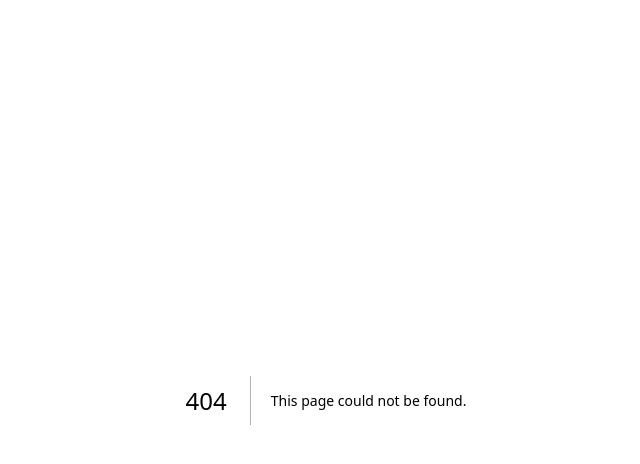
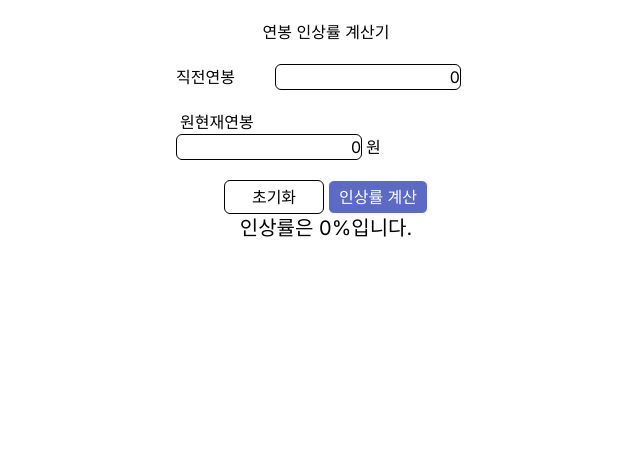
Before and after one commit to powerku/salary-calc-fe, a Next.js app: page /increaseRate in a window 1280 px wide. Before the commit this address had no page. Shown: the top 464 px of the page, without its empty margins (314-954 px from the left). Built offline with nearby package versions, Linux system fonts and the light colour scheme.

Commit message:
project init

```diff
--- a/src/app/globals.css
+++ b/src/app/globals.css
@@ -2,26 +2,20 @@
 @tailwind components;
 @tailwind utilities;
 
-:root {
-  --foreground-rgb: 0, 0, 0;
-  --background-start-rgb: 214, 219, 220;
-  --background-end-rgb: 255, 255, 255;
-}
-
-@media (prefers-color-scheme: dark) {
-  :root {
-    --foreground-rgb: 255, 255, 255;
-    --background-start-rgb: 0, 0, 0;
-    --background-end-rgb: 0, 0, 0;
-  }
+html {
+    height: 100%;
 }
 
 body {
-  color: rgb(var(--foreground-rgb));
-  background: linear-gradient(
-      to bottom,
-      transparent,
-      rgb(var(--background-end-rgb))
-    )
-    rgb(var(--background-start-rgb));
+    height: 100%;
 }
+
+
+input[type='number'] {
+    -moz-appearance:textfield;
+}
+
+input::-webkit-outer-spin-button,
+input::-webkit-inner-spin-button {
+    -webkit-appearance: none;
+}
--- /dev/null
+++ b/src/app/increaseRate/layout.tsx
@@ -0,0 +1,24 @@
+import type { Metadata } from 'next'
+import { Inter } from 'next/font/google'
+import Header from "@/components/Header";
+
+const inter = Inter({ subsets: ['latin'] })
+
+export const metadata: Metadata = {
+  title: '인상률 계산기',
+  description: '인상률 계산기',
+}
+
+export default function RootLayout({
+  children,
+}: {
+  children: React.ReactNode
+}) {
+  return (
+    <html lang="en">
+      <body className={inter.className}>
+      <Header title="연봉 인상률 계산기" />
+      {children}</body>
+    </html>
+  )
+}
--- /dev/null
+++ b/src/app/increaseRate/page.tsx
@@ -0,0 +1,48 @@
+"use client";
+import {useState} from "react";
+import NumericTextBox from "@/components/NumericTextBox";
+
+export default function Home() {
+        const [beforeSalary, setBeforeSalary] = useState('0');
+        const [afterSalary, setAfterSalary] = useState('0');
+        const [rate, setRate] = useState(0);
+
+        const calcBtnClickHandler = () => {
+            const before = Number(beforeSalary.replaceAll(',', ''));
+            const after = Number(afterSalary.replaceAll(',', ''));
+
+            if (before < 1 || after < 1) {
+                alert("값을 입력해주세요.");
+                return;
+            }
+            setRate(Number(((after - before) / before * 100).toFixed(2)));
+        }
+        const resetBtnClickHandler = () => {
+            setBeforeSalary('0');
+            setAfterSalary('0');
+            setRate(0);
+        }
+
+        return (
+        <>
+            <div className="w-full">
+                <form className="my-0 mx-auto" style={{width: "300px"}}>
+                    <label className="mr-10">직전연봉</label>
+                    <NumericTextBox value={beforeSalary} setValue={setBeforeSalary}/>
+                    <span className="ml-1">원</span>
+                    <label className="mr-10">현재연봉</label>
+                    <NumericTextBox value={afterSalary} setValue={setAfterSalary}/>
+                    <span className="ml-1">원</span>
+                </form>
+                <div className="my-0 mx-auto text-center" style={{width: "300px"}}>
+                    <button onClick={resetBtnClickHandler} style={{width: "100px"}} className="border rounded-md p-1 text-center mr-1">초기화</button>
+                    <button onClick={calcBtnClickHandler} style={{width: "100px"}} className="border rounded-md p-1 text-center bg-primary text-white">인상률 계산</button>
+                </div>
+                <div className="my-0 mx-auto text-center" style={{width: "300px"}}>
+                    <p className="m-0 text-xl">인상률은 {rate}%입니다.</p>
+                </div>
+            </div>
+
+        </>
+    )
+}
--- a/src/app/page.tsx
+++ b/src/app/page.tsx
@@ -2,112 +2,6 @@ import Image from 'next/image'
 
 export default function Home() {
   return (
-    <main className="flex min-h-screen flex-col items-center justify-between p-24">
-      <div className="z-10 max-w-5xl w-full items-center justify-between font-mono text-sm lg:flex">
-        <p className="fixed left-0 top-0 flex w-full justify-center border-b border-gray-300 bg-gradient-to-b from-zinc-200 pb-6 pt-8 backdrop-blur-2xl dark:border-neutral-800 dark:bg-zinc-800/30 dark:from-inherit lg:static lg:w-auto  lg:rounded-xl lg:border lg:bg-gray-200 lg:p-4 lg:dark:bg-zinc-800/30">
-          Get started by editing&nbsp;
-          <code className="font-mono font-bold">src/app/page.tsx</code>
-        </p>
-        <div className="fixed bottom-0 left-0 flex h-48 w-full items-end justify-center bg-gradient-to-t from-white via-white dark:from-black dark:via-black lg:static lg:h-auto lg:w-auto lg:bg-none">
-          <a
-            className="pointer-events-none flex place-items-center gap-2 p-8 lg:pointer-events-auto lg:p-0"
-            href="https://vercel.com?utm_source=create-next-app&utm_medium=appdir-template&utm_campaign=create-next-app"
-            target="_blank"
-            rel="noopener noreferrer"
-          >
-            By{' '}
-            <Image
-              src="/vercel.svg"
-              alt="Vercel Logo"
-              className="dark:invert"
-              width={100}
-              height={24}
-              priority
-            />
-          </a>
-        </div>
-      </div>
-
-      <div className="relative flex place-items-center before:absolute before:h-[300px] before:w-[480px] before:-translate-x-1/2 before:rounded-full before:bg-gradient-radial before:from-white before:to-transparent before:blur-2xl before:content-[''] after:absolute after:-z-20 after:h-[180px] after:w-[240px] after:translate-x-1/3 after:bg-gradient-conic after:from-sky-200 after:via-blue-200 after:blur-2xl after:content-[''] before:dark:bg-gradient-to-br before:dark:from-transparent before:dark:to-blue-700 before:dark:opacity-10 after:dark:from-sky-900 after:dark:via-[#0141ff] after:dark:opacity-40 before:lg:h-[360px] z-[-1]">
-        <Image
-          className="relative dark:drop-shadow-[0_0_0.3rem_#ffffff70] dark:invert"
-          src="/next.svg"
-          alt="Next.js Logo"
-          width={180}
-          height={37}
-          priority
-        />
-      </div>
-
-      <div className="mb-32 grid text-center lg:max-w-5xl lg:w-full lg:mb-0 lg:grid-cols-4 lg:text-left">
-        <a
-          href="https://nextjs.org/docs?utm_source=create-next-app&utm_medium=appdir-template&utm_campaign=create-next-app"
-          className="group rounded-lg border border-transparent px-5 py-4 transition-colors hover:border-gray-300 hover:bg-gray-100 hover:dark:border-neutral-700 hover:dark:bg-neutral-800/30"
-          target="_blank"
-          rel="noopener noreferrer"
-        >
-          <h2 className={`mb-3 text-2xl font-semibold`}>
-            Docs{' '}
-            <span className="inline-block transition-transform group-hover:translate-x-1 motion-reduce:transform-none">
-              -&gt;
-            </span>
-          </h2>
-          <p className={`m-0 max-w-[30ch] text-sm opacity-50`}>
-            Find in-depth information about Next.js features and API.
-          </p>
-        </a>
-
-        <a
-          href="https://nextjs.org/learn?utm_source=create-next-app&utm_medium=appdir-template-tw&utm_campaign=create-next-app"
-          className="group rounded-lg border border-transparent px-5 py-4 transition-colors hover:border-gray-300 hover:bg-gray-100 hover:dark:border-neutral-700 hover:dark:bg-neutral-800/30"
-          target="_blank"
-          rel="noopener noreferrer"
-        >
-          <h2 className={`mb-3 text-2xl font-semibold`}>
-            Learn{' '}
-            <span className="inline-block transition-transform group-hover:translate-x-1 motion-reduce:transform-none">
-              -&gt;
-            </span>
-          </h2>
-          <p className={`m-0 max-w-[30ch] text-sm opacity-50`}>
-            Learn about Next.js in an interactive course with&nbsp;quizzes!
-          </p>
-        </a>
-
-        <a
-          href="https://vercel.com/templates?framework=next.js&utm_source=create-next-app&utm_medium=appdir-template&utm_campaign=create-next-app"
-          className="group rounded-lg border border-transparent px-5 py-4 transition-colors hover:border-gray-300 hover:bg-gray-100 hover:dark:border-neutral-700 hover:dark:bg-neutral-800/30"
-          target="_blank"
-          rel="noopener noreferrer"
-        >
-          <h2 className={`mb-3 text-2xl font-semibold`}>
-            Templates{' '}
-            <span className="inline-block transition-transform group-hover:translate-x-1 motion-reduce:transform-none">
-              -&gt;
-            </span>
-          </h2>
-          <p className={`m-0 max-w-[30ch] text-sm opacity-50`}>
-            Explore the Next.js 13 playground.
-          </p>
-        </a>
-
-        <a
-          href="https://vercel.com/new?utm_source=create-next-app&utm_medium=appdir-template&utm_campaign=create-next-app"
-          className="group rounded-lg border border-transparent px-5 py-4 transition-colors hover:border-gray-300 hover:bg-gray-100 hover:dark:border-neutral-700 hover:dark:bg-neutral-800/30"
-          target="_blank"
-          rel="noopener noreferrer"
-        >
-          <h2 className={`mb-3 text-2xl font-semibold`}>
-            Deploy{' '}
-            <span className="inline-block transition-transform group-hover:translate-x-1 motion-reduce:transform-none">
-              -&gt;
-            </span>
-          </h2>
-          <p className={`m-0 max-w-[30ch] text-sm opacity-50`}>
-            Instantly deploy your Next.js site to a shareable URL with Vercel.
-          </p>
-        </a>
-      </div>
-    </main>
+    <main></main>
   )
 }
--- /dev/null
+++ b/src/components/Header.tsx
@@ -0,0 +1,8 @@
+type Props = {
+    title: string
+}
+export default function Header({title = ''}: Props) {
+    return (<div className="h-16 flex justify-center items-center">
+        <h1 className="text-center">{title}</h1>
+    </div>)
+}
--- /dev/null
+++ b/src/components/NumericTextBox.tsx
@@ -0,0 +1,26 @@
+"use client"
+import styles from "@/app/increaseRate/style.module.css";
+
+type Props = {
+    value: string
+    setValue: Function
+}
+
+export default function NumericTextBox({value, setValue}: Props ) {
+
+    const keyUpHandler = (e: React.KeyboardEvent<HTMLInputElement>) => {
+        const formatValue = Number(e.currentTarget.value.replaceAll(',', ''))
+            .toLocaleString('ko-KR');
+        setValue(formatValue);
+    }
+
+    return (
+        <>
+            <input type="text" id="before" className={`mb-5 border rounded-md text-right`}
+                   style={{width: "calc(100% - 114px)",}}
+                   value={value}
+                   onKeyUp={keyUpHandler}
+                   onChange={(e) => setValue(e.target.value)}/>
+        </>
+    )
+}
--- a/tailwind.config.ts
+++ b/tailwind.config.ts
@@ -7,6 +7,13 @@ const config: Config = {
     './src/app/**/*.{js,ts,jsx,tsx,mdx}',
   ],
   theme: {
+    colors: {
+      primary: '#5c6ac4',
+      secondary: '#ecc94b',
+    },
+    textColor: {
+      white: "#FFF",
+    },
     extend: {
       backgroundImage: {
         'gradient-radial': 'radial-gradient(var(--tw-gradient-stops))',
```
